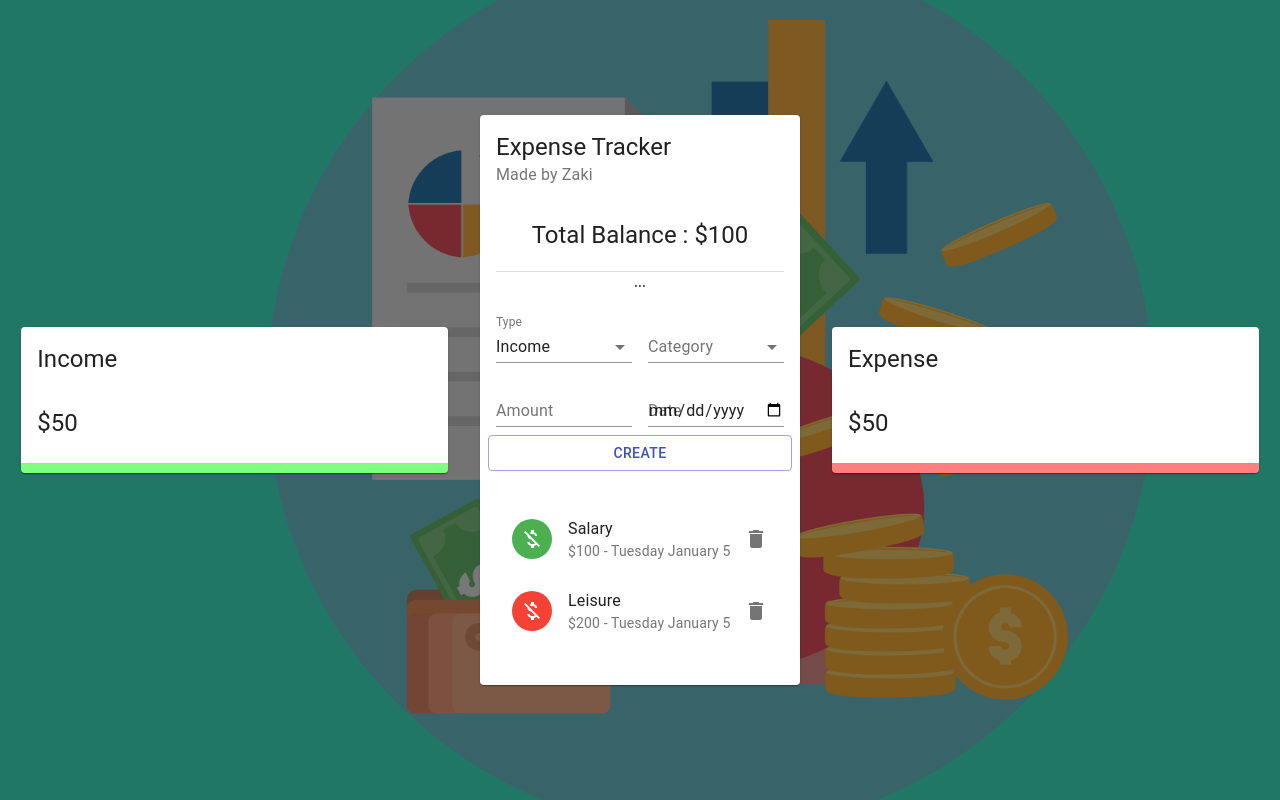
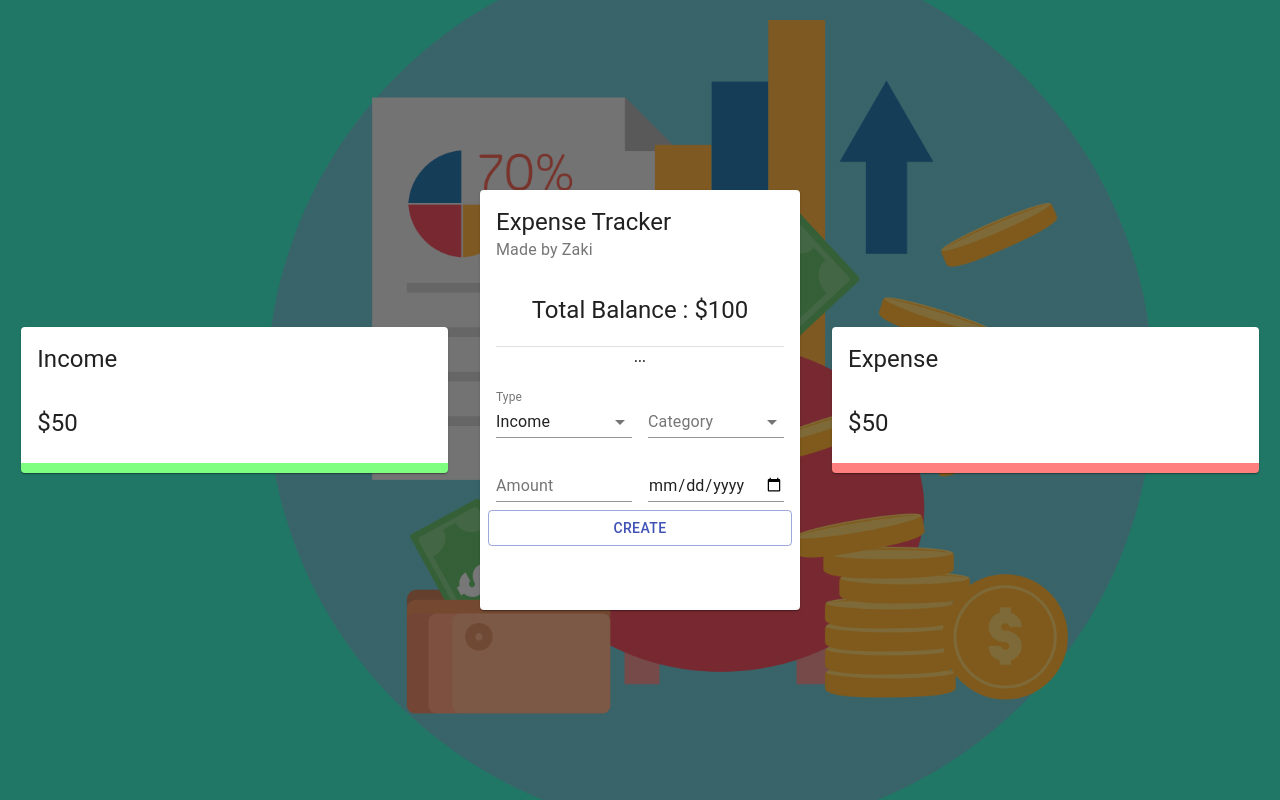
Before and after one commit to ZakiRangwala/Expense_Tracker, a React (Create React App) app: page / in a window 1280 px wide. Built offline with nearby package versions, Linux system fonts and the light colour scheme.

Commit message:
delete transactions

```diff
--- a/src/Context/context.js
+++ b/src/Context/context.js
@@ -18,7 +18,7 @@ export const Provider = ({ children }) => {
 
   return (
     <ExpenseTrackerContext.Provider
-      value={{ deleteTransaction, addTransaction }}
+      value={{ deleteTransaction, addTransaction, transactions}}
     >
       {children}
     </ExpenseTrackerContext.Provider>
--- a/src/components/Main/Form/Form.jsx
+++ b/src/components/Main/Form/Form.jsx
@@ -80,7 +80,7 @@ const Form = () => {
       <Grid item xs={6}>
         <TextField
           type="date"
-          label="Date"
+          label=" "
           fullWidth
           value={formData.date}
           onChange={(e) => setFormData({ ...formData, date: e.target.value })}
--- a/src/components/Main/List/List.jsx
+++ b/src/components/Main/List/List.jsx
@@ -1,4 +1,4 @@
-import React from "react";
+import React, { useContext } from "react";
 import useStyles from "./styles";
 import {
   List as MUIList,
@@ -11,32 +11,12 @@ import {
   Slide,
 } from "@material-ui/core";
 import { Delete, MoneyOff } from "@material-ui/icons";
+import { ExpenseTrackerContext } from "../../../context/context";
 
 const List = () => {
+  const { deleteTransaction, transactions } = useContext(ExpenseTrackerContext);
   const classes = useStyles();
-  const transactions = [
-    {
-      id: 1,
-      type: "Income",
-      category: "Salary",
-      amount: 100,
-      date: "Tuesday January 5",
-    },
-    {
-      id: 2,
-      type: "Expense",
-      category: "Leisure",
-      amount: 200,
-      date: "Tuesday January 5",
-    },
-    {
-      id: 3,
-      type: "Expense",
-      category: "Pets",
-      amount: 500,
-      date: "Tuesday January 5",
-    },
-  ];
+
   return (
     <MUIList dense={false} className={classes.list}>
       {transactions.map((transaction) => (
@@ -64,7 +44,7 @@ const List = () => {
               secondary={`$${transaction.amount} - ${transaction.date}`}
             />
             <ListItemSecondaryAction>
-              <IconButton edge="end" aria-label="delete" onClick="">
+              <IconButton edge="end" aria-label="delete" onClick={() => deleteTransaction(transaction.id)}>
                 <Delete />
               </IconButton>
             </ListItemSecondaryAction>
```
